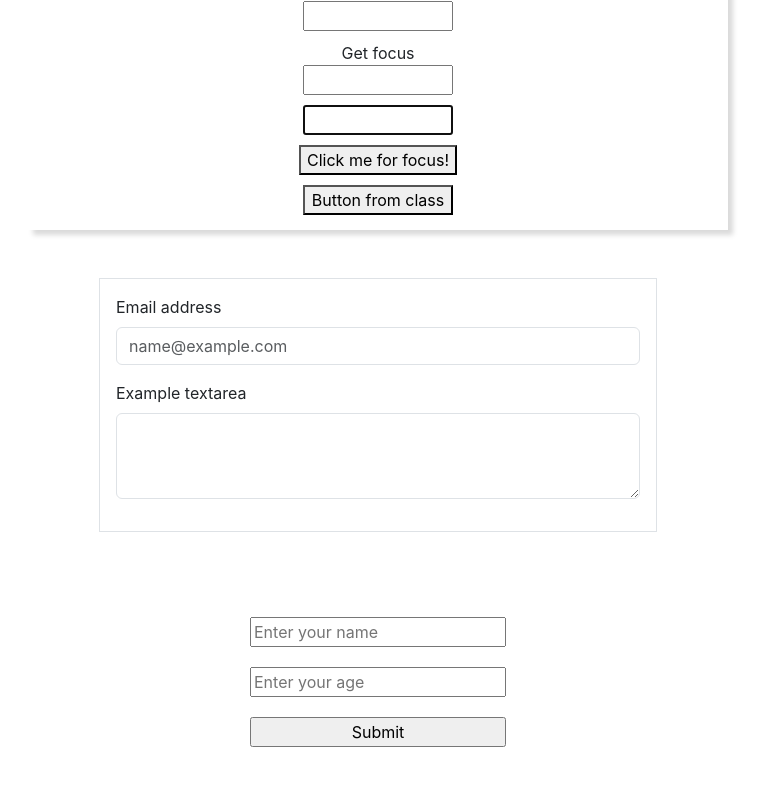
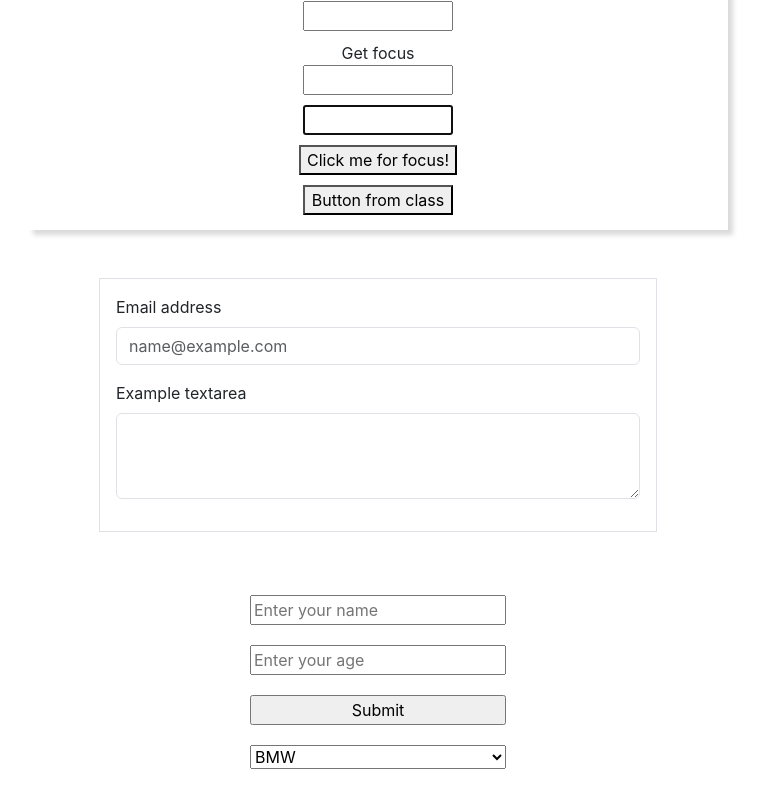
Before and after one commit to Waldemar-00/empty, a React (Create React App) app: page / in a window 1280 px wide. Shown: the part 290-1098 px from the top of the page, without its empty margins (262-1027 px from the left). Built offline with nearby package versions, Linux system fonts and the light colour scheme.

Commit message:
used select tag with hook useState

```diff
--- a/src/App.css
+++ b/src/App.css
@@ -30,7 +30,7 @@
   align-content: center;
   justify-content: center;
   width: 500px;
-  height: 200px;
+  min-height: 200px;
   margin: 50px auto 50px auto;
 }
 .formWithHook {
--- a/src/Form.js
+++ b/src/Form.js
@@ -2,6 +2,7 @@ import { useState } from 'react'
 import './App.css'
 function MyForm() {
   const [inputs, setInputs] = useState({})
+  const [car, setCar] = useState('BMW')
 
   const handleChange = (event) => {
     const name = event.target.name
@@ -11,7 +12,11 @@ function MyForm() {
 
   const handleSubmit = (event) => {
     event.preventDefault()
-    alert(`${inputs.username} ${inputs.age}`)
+    alert(`${inputs.username} ${inputs.age} used ${car}`)
+  }
+  const handleChangeCar = (event) => {
+    event.preventDefault()
+    setCar(event.target.value)
   }
 
   return (
@@ -31,8 +36,14 @@ function MyForm() {
             value={inputs.age || ""}
             onChange={handleChange}
           />
-          <input type="submit" />
-        </form>
+        <input type="submit" />
+        <select value={car} onChange={handleChangeCar}>
+          <option>Fiat</option>
+          <option>Volvo</option>
+          <option>BMW</option>
+          <option>Reno</option>
+        </select>
+      </form>
     </div>
   )
 }
```
